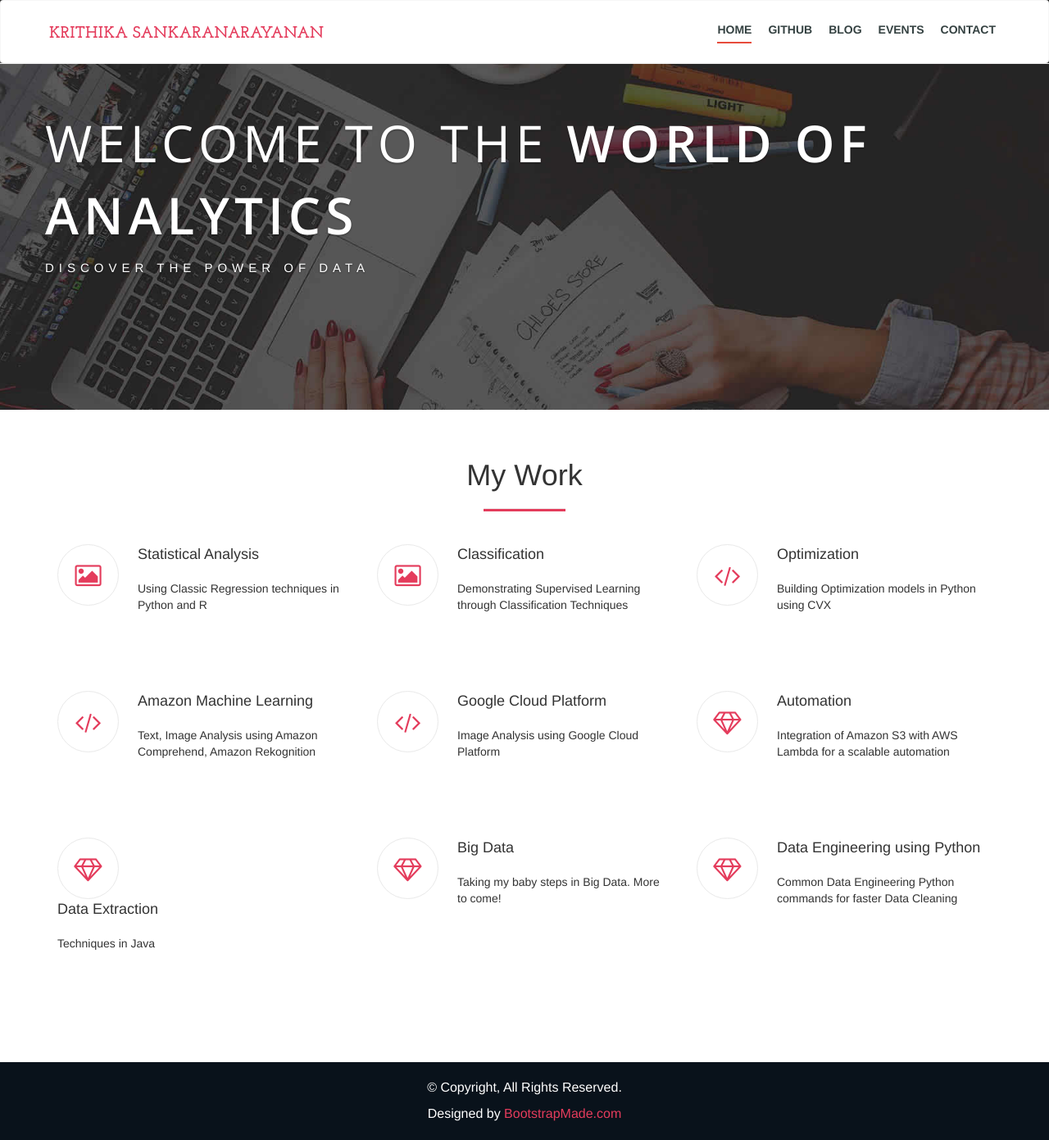
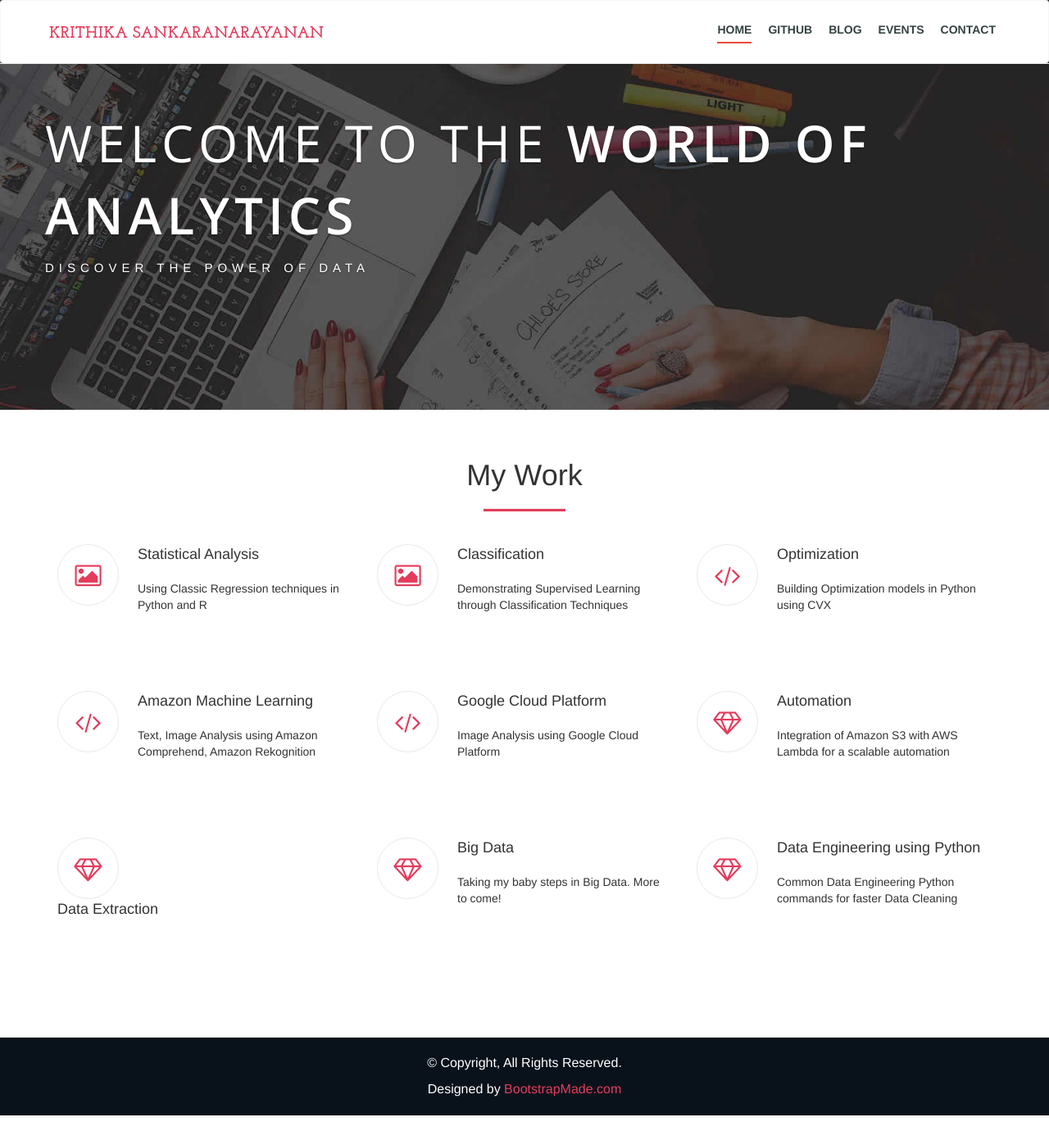
Before and after one commit to krithikaceg/krithikaceg.github.io, a Jekyll site: the page index.html, which Jekyll copies as it is, in a window 1280 px wide and 1391 px high. Shown: the whole window at 82% size. Built offline with Jekyll 4.4.1, drawn with Linux system fonts in a browser that asks for light colours; nearby versions of some CDN libraries; library files that are not in the unit come from our copies.

Commit message:
Update index.html

```diff
--- a/index.html
+++ b/index.html
@@ -141,7 +141,7 @@
             <div class="service-text">
               <a href="https://github.com/krithikaceg" >
               <h3>Data Extraction</h3></a>
-              <p>Techniques in Java</p>
+              <p></p>
             </div>
           </div>
         </div>
```
